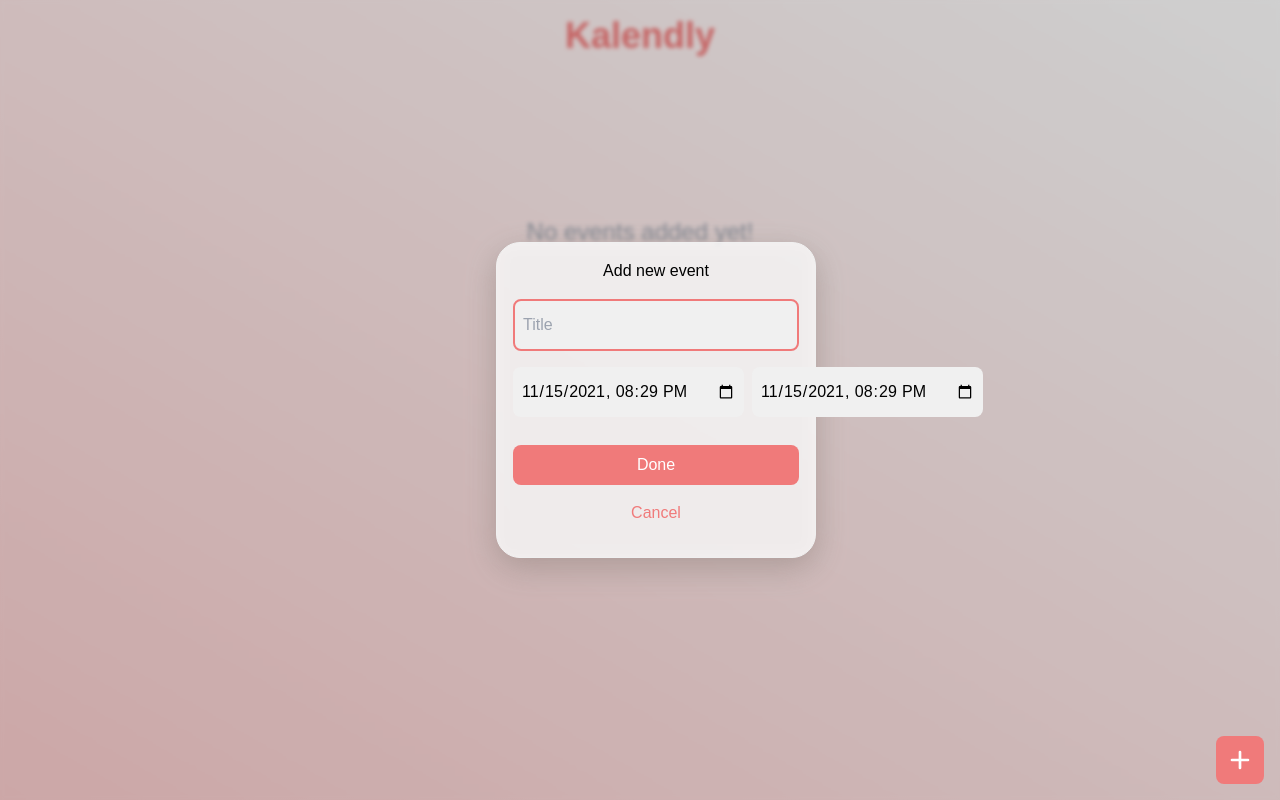
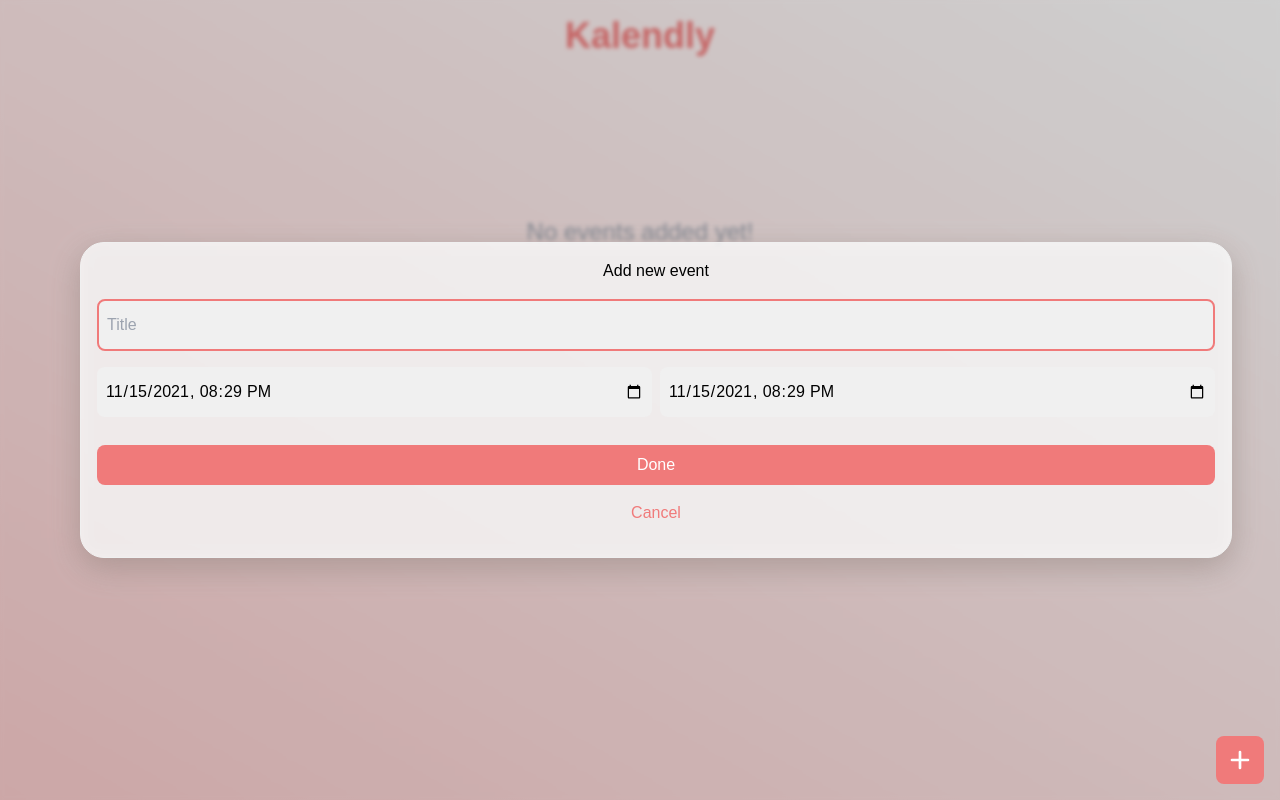
Before and after one commit to DanishOnGit/calendar, a React (Create React App) app: page / in a window 1280 px wide. Both pictures are taken after a click on the button 1240 px from the left and 760 px from the top of the page. Built offline with nearby package versions, Linux system fonts and the light colour scheme.

Commit message:
style:modal overflow fix

```diff
--- a/src/components/CreateEvent.jsx
+++ b/src/components/CreateEvent.jsx
@@ -46,7 +46,7 @@ export const CreateEvent = ({ events, setEvents, showModal, setShowModal }) => {
       <div
         className={
           showModal
-            ? "event-modal bg-white bg-opacity-80 block p-4 p mx-2 sm:mx-4  max-w-xs w-full rounded-3xl text-center"
+            ? "event-modal bg-white bg-opacity-80 block p-4 p mx-2 sm:mx-4 w-full rounded-3xl text-center"
             : "hidden p-2 mx-2 sm:mx-4 event-modal max-w-xs w-full"
         }
       >
--- a/src/index.css
+++ b/src/index.css
@@ -45,6 +45,7 @@ input:focus {
   min-width: 100vw;
 }
 .event-modal {
+  max-width: 90vw;
   position: absolute;
   top: 50%;
   left: 50%;
```
